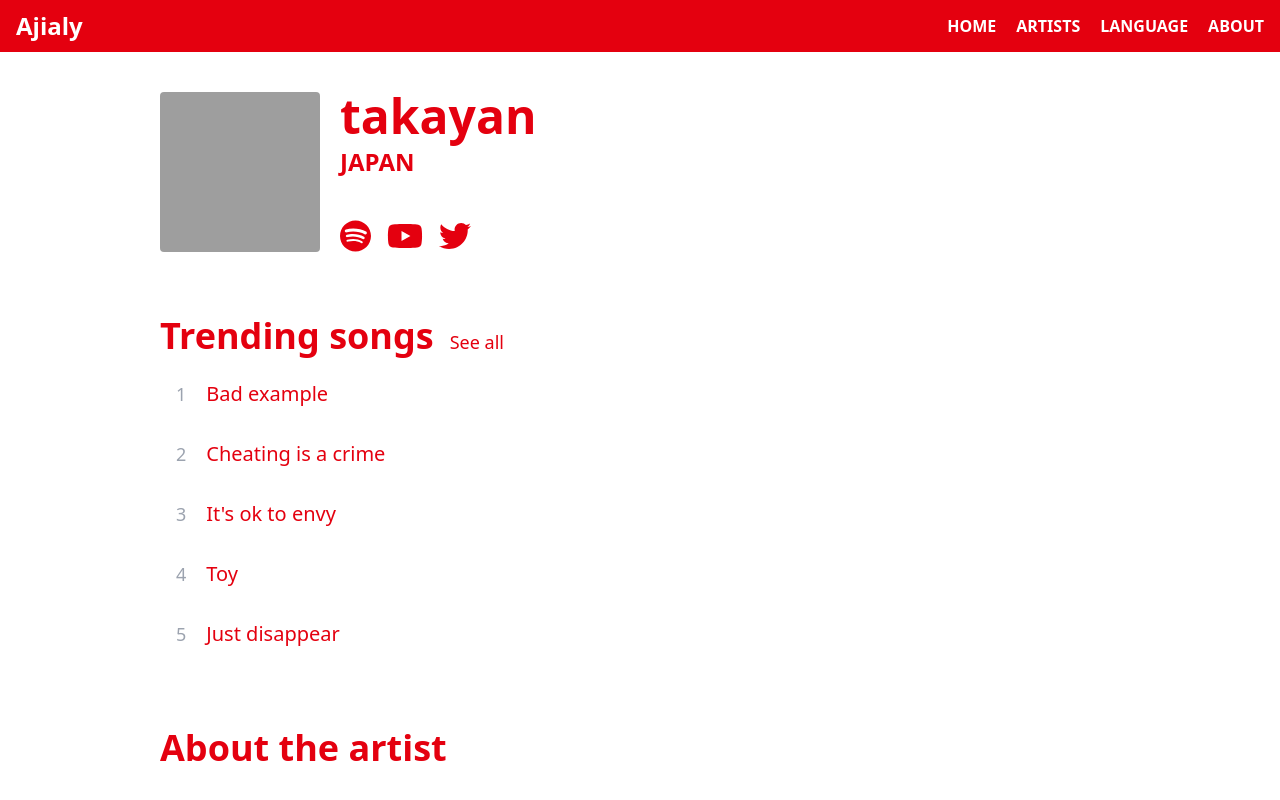
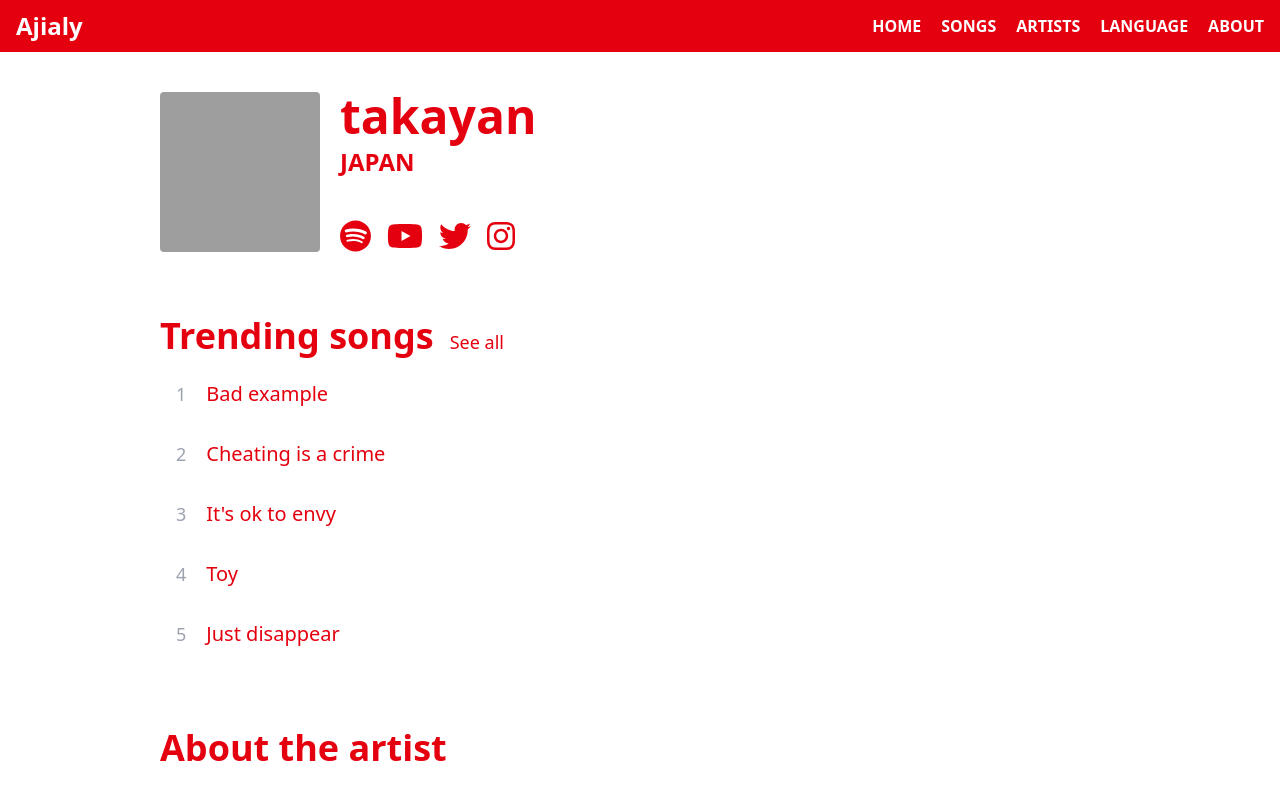
Before and after one commit to gabsschrodinger/ajialy-web-client, an Angular app: page /artist in a window 1280 px wide. Shown: the top 800 px of the page. Built offline with nearby package versions, Linux system fonts and the light colour scheme; grey boxes are pictures that could not be loaded.

Commit message:
Converts artist social media icons into a component

```diff
--- a/src/app/app.module.ts
+++ b/src/app/app.module.ts
@@ -7,9 +7,10 @@ import { HomeComponent } from './pages/home/home.component';
 import { ArtistComponent } from './pages/artist/artist.component';
 import { FontAwesomeModule } from '@fortawesome/angular-fontawesome';
 import { FooterComponent } from './components/footer/footer.component';
+import { SocialMediaComponent } from './components/artist/social-media/social-media.component';
 
 @NgModule({
-  declarations: [AppComponent, NavbarComponent, HomeComponent, ArtistComponent, FooterComponent],
+  declarations: [AppComponent, NavbarComponent, HomeComponent, ArtistComponent, FooterComponent, SocialMediaComponent],
   imports: [BrowserModule, AppRoutingModule, FontAwesomeModule],
   providers: [],
   bootstrap: [AppComponent],
--- /dev/null
+++ b/src/app/components/artist/social-media/social-media.component.html
@@ -0,0 +1,3 @@
+<a href="{{ getUrl() }}" target="_blank">
+  <fa-icon [icon]="getIcon()" [size]="'2xl'" class="text-app-red" [class.ml-4]="media !== 'spotify'"></fa-icon>
+</a>
--- /dev/null
+++ b/src/app/components/artist/social-media/social-media.component.ts
@@ -0,0 +1,42 @@
+import { Component, Input, OnInit } from '@angular/core';
+import {
+  faInstagram,
+  faSpotify,
+  faTwitter,
+  faYoutube,
+  IconDefinition,
+} from '@fortawesome/free-brands-svg-icons';
+import { Artist, ArtistMediaKey } from '../../../types/artist';
+
+@Component({
+  selector: 'app-social-media',
+  templateUrl: './social-media.component.html',
+  styleUrls: ['./social-media.component.css'],
+})
+export class SocialMediaComponent implements OnInit {
+  spotifyIcon = faSpotify;
+  youtubeIcon = faYoutube;
+  twitterIcon = faTwitter;
+  instagramIcon = faInstagram;
+
+  @Input() artist!: Artist;
+  @Input() media!: 'spotify' | 'youtube' | 'twitter' | 'instagram';
+
+  constructor() {}
+
+  ngOnInit(): void {}
+
+  getUrl(): string {
+    const key = (this.media + 'Url') as ArtistMediaKey;
+    return this.artist[key];
+  }
+
+  getIcon(): IconDefinition {
+    const key = (this.media + 'Icon') as
+      | 'spotifyIcon'
+      | 'youtubeIcon'
+      | 'twitterIcon'
+      | 'instagramIcon';
+    return this[key];
+  }
+}
--- a/src/app/components/navbar/navbar.component.html
+++ b/src/app/components/navbar/navbar.component.html
@@ -14,6 +14,9 @@
     >
       HOME
     </p>
+    <p class="text-white font-bold text-base hover:cursor-pointer ml-5">
+      SONGS
+    </p>
     <p
       class="text-white font-bold text-base hover:cursor-pointer ml-5"
       [routerLink]="['/artist']"
--- a/src/app/pages/artist/artist.component.html
+++ b/src/app/pages/artist/artist.component.html
@@ -8,29 +8,22 @@
     <h3 class="text-2xl text-app-red font-semibold">{{ country }}</h3>
 
     <div class="flex mt-auto">
-      <a href="{{ spotifyUrl }}" target="_blank">
-        <fa-icon
-          [icon]="spotifyIcon"
-          [size]="'2xl'"
-          class="text-app-red"
-        ></fa-icon>
-      </a>
-
-      <a href="{{ youtubeUrl }}" target="_blank">
-        <fa-icon
-          [icon]="youtubeIcon"
-          [size]="'2xl'"
-          class="ml-4 text-app-red"
-        ></fa-icon>
-      </a>
-
-      <a href="{{ twitterUrl }}" target="_blank">
-        <fa-icon
-          [icon]="twitterIcon"
-          [size]="'2xl'"
-          class="ml-4 text-app-red"
-        ></fa-icon>
-      </a>
+      <app-social-media
+        [artist]="getArtist()"
+        [media]="'spotify'"
+      ></app-social-media>
+      <app-social-media
+        [artist]="getArtist()"
+        [media]="'youtube'"
+      ></app-social-media>
+      <app-social-media
+        [artist]="getArtist()"
+        [media]="'twitter'"
+      ></app-social-media>
+      <app-social-media
+        [artist]="getArtist()"
+        [media]="'instagram'"
+      ></app-social-media>
     </div>
   </div>
 </div>
@@ -38,7 +31,9 @@
 <section class="mt-16">
   <div class="flex items-end">
     <h2 class="text-4xl text-app-red font-bold">Trending songs</h2>
-    <p class="text-app-red ml-4 hover:cursor-pointer hover:underline text-lg">See all</p>
+    <p class="text-app-red ml-4 hover:cursor-pointer hover:underline text-lg">
+      See all
+    </p>
   </div>
 
   <div
--- a/src/app/pages/artist/artist.component.ts
+++ b/src/app/pages/artist/artist.component.ts
@@ -3,7 +3,9 @@ import {
   faSpotify,
   faYoutube,
   faTwitter,
+  faInstagram,
 } from '@fortawesome/free-brands-svg-icons';
+import { Artist } from 'src/app/types/artist';
 
 @Component({
   selector: 'app-artist',
@@ -17,9 +19,11 @@ export class ArtistComponent implements OnInit {
   spotifyUrl = 'https://open.spotify.com/artist/79JgYJHiBUZcvYqOC5Zufn';
   youtubeUrl = 'https://www.youtube.com/channel/UCHGGjDM6Z7nq5qBIPzn1D7Q';
   twitterUrl = 'https://twitter.com/takayan_gorizal';
+  instagramUrl = 'https://www.instagram.com/takayan_gorizal/';
   spotifyIcon = faSpotify;
   youtubeIcon = faYoutube;
   twitterIcon = faTwitter;
+  instagramIcon = faInstagram;
 
   about = `
   Takayan was born in ...
@@ -35,4 +39,17 @@ export class ArtistComponent implements OnInit {
   getImageUrl(): string {
     return `url(${this.image})`;
   }
+
+  getArtist(): Artist {
+    return {
+      id: 1,
+      name: this.name,
+      image: this.image,
+      songs: [],
+      instagramUrl: this.instagramUrl,
+      youtubeUrl: this.youtubeUrl,
+      twitterUrl: this.twitterUrl,
+      spotifyUrl: this.spotifyUrl,
+    };
+  }
 }
--- /dev/null
+++ b/src/app/types/artist.ts
@@ -0,0 +1,19 @@
+import { Song } from './song';
+import { PropsExcept } from './utils';
+
+export type ArtistMediaKey =
+  | 'spotifyUrl'
+  | 'youtubeUrl'
+  | 'twitterUrl'
+  | 'instagramUrl';
+
+export type Artist = {
+  id: number;
+  name: string;
+  image: string;
+  songs: PropsExcept<Song, 'artists'>[];
+  spotifyUrl: string;
+  youtubeUrl: string;
+  twitterUrl: string;
+  instagramUrl: string;
+};
--- /dev/null
+++ b/src/app/types/song.ts
@@ -0,0 +1,18 @@
+import { Artist } from "./artist";
+import { PropsExcept } from "./utils";
+
+export enum OriginalLyrics {
+  JAPANESE = 'JAPANESE',
+  ENGLISH = 'ENGLISH',
+  PORTUGUESE = 'PORTUGUESE',
+}
+
+export type Song = {
+  id: number;
+  name: string;
+  artists: PropsExcept<Artist, 'songs'>[];
+  japaneseLyrics: string;
+  englishLyrics: string;
+  portugueseLyrics: string;
+  originalLyrics: OriginalLyrics;
+};
--- /dev/null
+++ b/src/app/types/utils.ts
@@ -0,0 +1,6 @@
+export type PropsExcept<T, O extends keyof T> = Pick<
+  T,
+  {
+    [K in keyof T]: K extends O ? never : K;
+  }[keyof T]
+>;
```
Also changed, not shown: src/app/components/artist/social-media/social-media.component.css (added), 1 other file (tests, documents, lock files or other folders).
